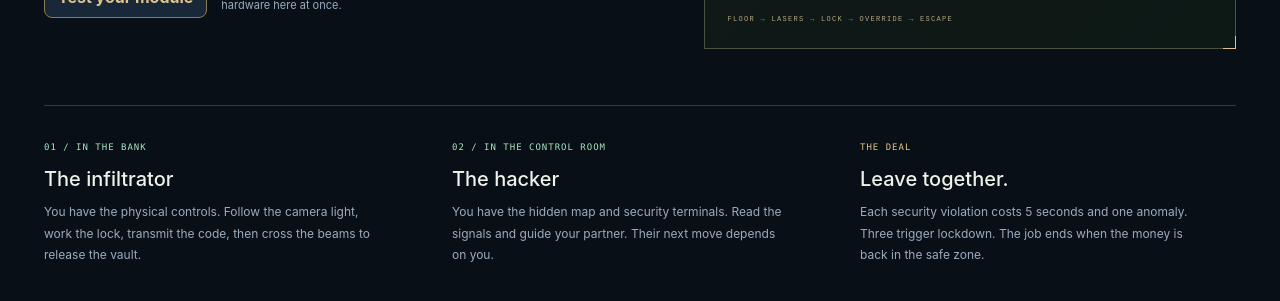
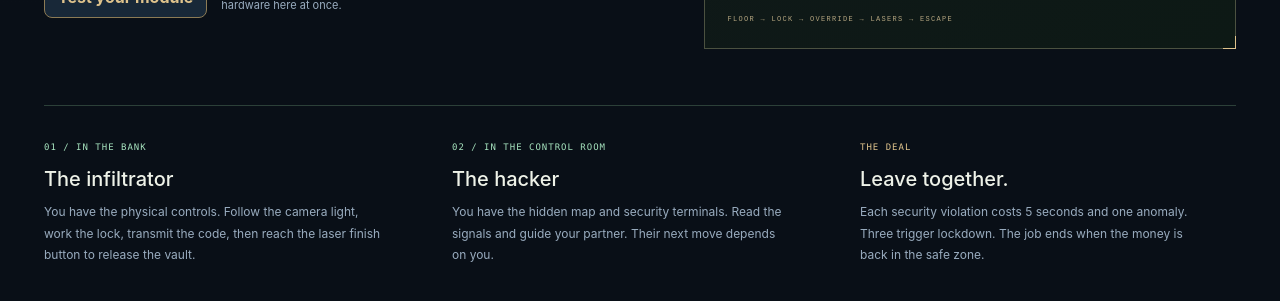
Before and after one commit to beraltan/team-2-software-module, a website with bundled scripts: page app/index.html in a window 1280 px wide. Shown: the part 711-1012 px from the top of the page. Built offline with nearby package versions, Linux system fonts and the light colour scheme.

Commit message:
Match the heist briefing to the final puzzle order

```diff
--- a/app/index.html
+++ b/app/index.html
@@ -1,8 +1,8 @@
 <!doctype html><html lang="en"><head><meta charset="utf-8"><meta name="viewport" content="width=device-width,initial-scale=1"><title>Bank Heist | Hacker control</title><link rel="stylesheet" href="./style.css"><link rel="stylesheet" href="./heist.css"><script type="module" src="./app.js"></script></head><body><section id="startScreen" class="start-screen" aria-labelledby="startTitle">
  <div class="start-brand"><span class="brand-mark" aria-hidden="true">BH</span><span>BANK HEIST <small>TEAM 2 / CONNECTED ESCAPE ROOM</small></span><span class="briefing-stamp">MISSION BRIEF / 002</span></div>
  <div class="start-grid"><div class="start-copy"><div class="eyebrow">TWO ROOMS. ONE SHOT.</div><h1 id="startTitle">Get in.<br>Crack the vault.<br><em>Get out.</em></h1><p>One infiltrator inside the bank. One hacker behind the screen. You have ten minutes to take the money and make it back to the safe zone. Neither of you can do it alone.</p><div class="start-actions"><button class="primary" data-entry="live">Connect your crew <span aria-hidden="true">&#8594;</span></button><button data-entry="demo">Try the offline heist</button></div><p class="start-footnote">One shared clock. Every mistake costs both of you.</p><div class="start-test"><button data-entry="test">Test your module</button><p>Checking the kit? Everyone can test their hardware here at once.</p></div></div>
- <div class="vault-dossier"><div class="dossier-top"><span>THE TARGET</span><span>ACCESS RESTRICTED</span></div><svg class="vault-drawing" viewBox="0 0 400 320" role="img" aria-label="Blueprint of the bank vault"><defs><pattern id="vaultGrid" width="20" height="20" patternUnits="userSpaceOnUse"><path d="M20 0H0V20" fill="none" stroke="currentColor" stroke-width=".5" opacity=".2"/></pattern></defs><rect width="400" height="320" fill="url(#vaultGrid)"/><g fill="none" stroke="currentColor"><rect x="72" y="40" width="256" height="240" rx="8" stroke-width="2"/><rect x="90" y="58" width="220" height="204" rx="3"/><circle cx="200" cy="160" r="69" stroke-width="2"/><circle cx="200" cy="160" r="50"/><circle cx="200" cy="160" r="13" stroke-width="3"/><path d="M200 147V114M211 166L240 184M189 166L160 184" stroke-width="8" stroke-linecap="round"/><path d="M73 92H55V127H73M73 199H55V234H73M287 147V183" stroke-width="5"/><path d="M103 160H120M280 160H297M200 64V82M200 238V256" stroke-dasharray="3 4"/></g></svg><div class="dossier-readout"><div><span>WINDOW OF OPPORTUNITY</span><strong>10:00</strong></div><div><span>SECURITY LIMIT</span><strong>3 strikes</strong></div></div><div class="dossier-bottom"><span>FLOOR &rarr; LASERS &rarr; LOCK &rarr; OVERRIDE &rarr; ESCAPE</span></div></div></div>
- <div class="crew-brief"><article><span class="role-number">01 / IN THE BANK</span><h2>The infiltrator</h2><p>You have the physical controls. Follow the camera light, work the lock, transmit the code, then cross the beams to release the vault.</p></article><article><span class="role-number">02 / IN THE CONTROL ROOM</span><h2>The hacker</h2><p>You have the hidden map and security terminals. Read the signals and guide your partner. Their next move depends on you.</p></article><article class="mission-stakes"><span class="role-number">THE DEAL</span><h2>Leave together.</h2><p>Each security violation costs 5 seconds and one anomaly. Three trigger lockdown. The job ends when the money is back in the safe zone.</p></article></div>
+ <div class="vault-dossier"><div class="dossier-top"><span>THE TARGET</span><span>ACCESS RESTRICTED</span></div><svg class="vault-drawing" viewBox="0 0 400 320" role="img" aria-label="Blueprint of the bank vault"><defs><pattern id="vaultGrid" width="20" height="20" patternUnits="userSpaceOnUse"><path d="M20 0H0V20" fill="none" stroke="currentColor" stroke-width=".5" opacity=".2"/></pattern></defs><rect width="400" height="320" fill="url(#vaultGrid)"/><g fill="none" stroke="currentColor"><rect x="72" y="40" width="256" height="240" rx="8" stroke-width="2"/><rect x="90" y="58" width="220" height="204" rx="3"/><circle cx="200" cy="160" r="69" stroke-width="2"/><circle cx="200" cy="160" r="50"/><circle cx="200" cy="160" r="13" stroke-width="3"/><path d="M200 147V114M211 166L240 184M189 166L160 184" stroke-width="8" stroke-linecap="round"/><path d="M73 92H55V127H73M73 199H55V234H73M287 147V183" stroke-width="5"/><path d="M103 160H120M280 160H297M200 64V82M200 238V256" stroke-dasharray="3 4"/></g></svg><div class="dossier-readout"><div><span>WINDOW OF OPPORTUNITY</span><strong>10:00</strong></div><div><span>SECURITY LIMIT</span><strong>3 strikes</strong></div></div><div class="dossier-bottom"><span>FLOOR &rarr; LOCK &rarr; OVERRIDE &rarr; LASERS &rarr; ESCAPE</span></div></div></div>
+ <div class="crew-brief"><article><span class="role-number">01 / IN THE BANK</span><h2>The infiltrator</h2><p>You have the physical controls. Follow the camera light, work the lock, transmit the code, then reach the laser finish button to release the vault.</p></article><article><span class="role-number">02 / IN THE CONTROL ROOM</span><h2>The hacker</h2><p>You have the hidden map and security terminals. Read the signals and guide your partner. Their next move depends on you.</p></article><article class="mission-stakes"><span class="role-number">THE DEAL</span><h2>Leave together.</h2><p>Each security violation costs 5 seconds and one anomaly. Three trigger lockdown. The job ends when the money is back in the safe zone.</p></article></div>
 </section>
 <section id="hardwareBench" class="hardware-bench" aria-labelledby="testTitle" hidden>
  <header class="desk-header"><div class="desk-brand"><span class="brand-mark" aria-hidden="true">BH</span><div><div class="eyebrow">BANK HEIST / TEAM 2 / WORKSHOP</div><h1 id="testTitle">Test your module.</h1></div></div><button id="testHome">Back to home</button></header>
```
Also changed, not shown: bank-heist.html (+2 -2 lines).
